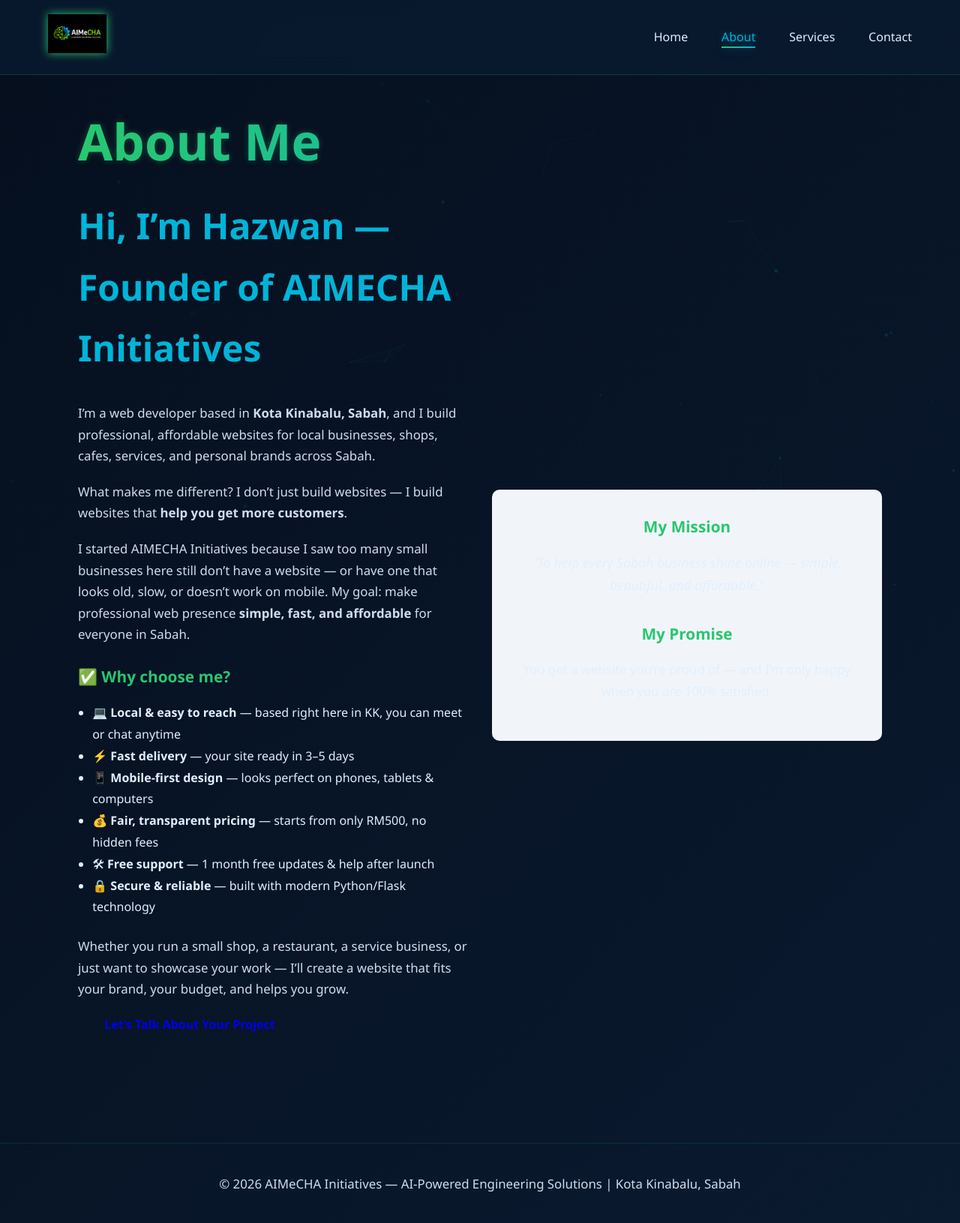
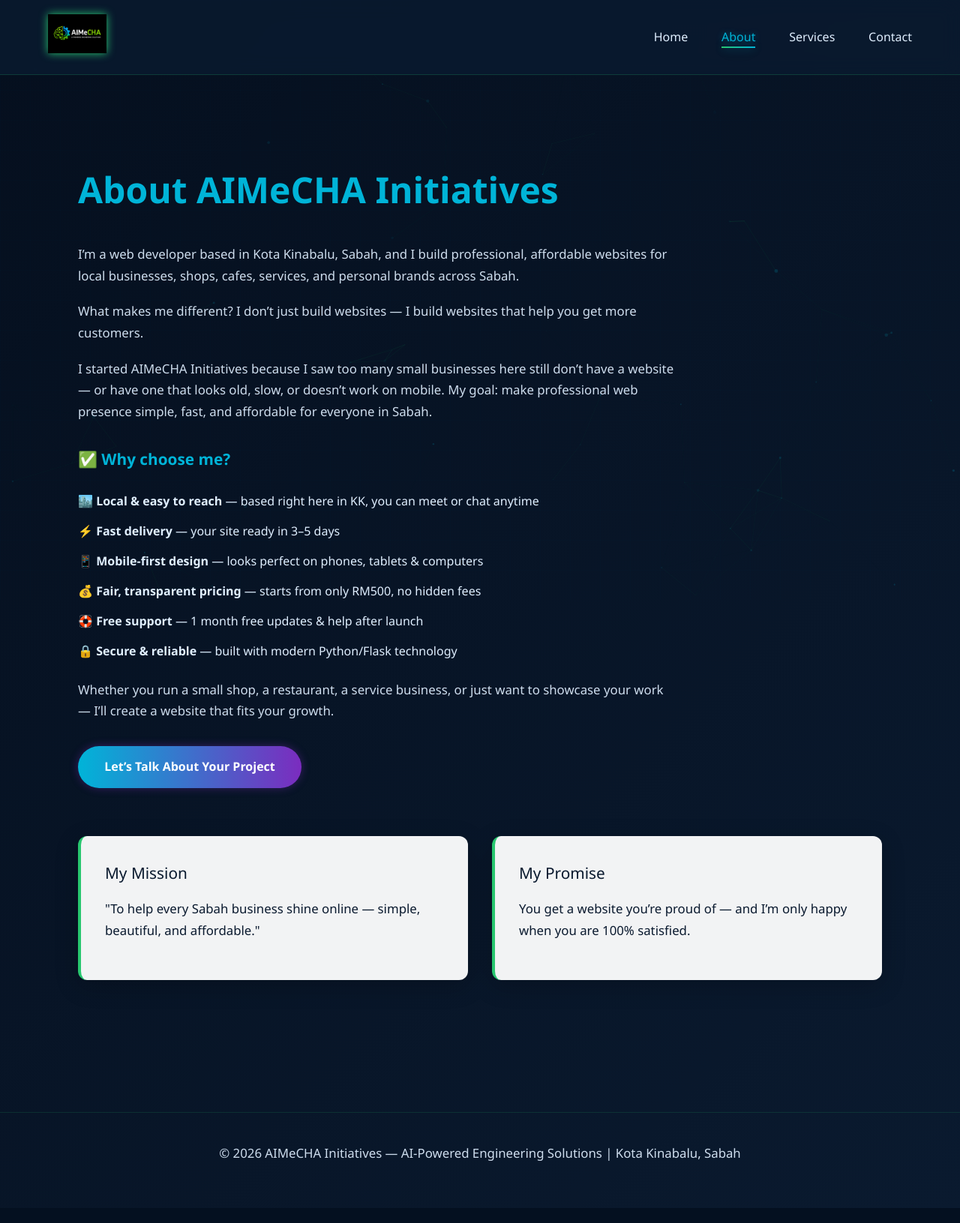
Before and after one commit to EUR-ING-Tc-HazwanHosdi/AIMECHA-Initiatives, a Flask app: page /about in a window 1280 px wide. Shown: the top 1631 px of the page at 75% size. Run offline with Flask 3, Linux system fonts and the light colour scheme.

Commit message:
Update about.html

```diff
--- a/templates/about.html
+++ b/templates/about.html
@@ -1,39 +1,44 @@
 {% extends "base.html" %}
 
 {% block content %}
-<h1>About Me</h1>
+<section class="section">
+    <div style="max-width: 800px;">
+        <h2>About AIMeCHA Initiatives</h2>
 
-<div style="display: grid; grid-template-columns: 1fr 1fr; gap: 2rem; align-items: center; margin: 2rem 0;">
-    <div>
-        <h2>Hi, I’m Hazwan — Founder of AIMECHA Initiatives</h2>
-        <p>I’m a web developer based in <strong>Kota Kinabalu, Sabah</strong>, and I build professional, affordable websites for local businesses, shops, cafes, services, and personal brands across Sabah.</p>
+        <p>I’m a web developer based in Kota Kinabalu, Sabah, and I build professional, affordable websites for local businesses, shops, cafes, services, and personal brands across Sabah.</p>
 
-        <p>What makes me different? I don’t just build websites — I build websites that <strong>help you get more customers</strong>.</p>
+        <p>What makes me different? I don’t just build websites — I build websites that help you get more customers.</p>
 
-        <p>I started AIMECHA Initiatives because I saw too many small businesses here still don’t have a website — or have one that looks old, slow, or doesn’t work on mobile. My goal: make professional web presence <strong>simple, fast, and affordable</strong> for everyone in Sabah.</p>
+        <p>I started AIMeCHA Initiatives because I saw too many small businesses here still don’t have a website — or have one that looks old, slow, or doesn’t work on mobile. My goal: make professional web presence simple, fast, and affordable for everyone in Sabah.</p>
 
-        <h3 style="margin-top: 1.5rem;">✅ Why choose me?</h3>
-        <ul style="line-height: 1.8; padding-left: 1.2rem;">
-            <li>💻 <strong>Local & easy to reach</strong> — based right here in KK, you can meet or chat anytime</li>
-            <li>⚡ <strong>Fast delivery</strong> — your site ready in 3–5 days</li>
-            <li>📱 <strong>Mobile-first design</strong> — looks perfect on phones, tablets & computers</li>
-            <li>💰 <strong>Fair, transparent pricing</strong> — starts from only RM500, no hidden fees</li>
-            <li>🛠 <strong>Free support</strong> — 1 month free updates & help after launch</li>
-            <li>🔒 <strong>Secure & reliable</strong> — built with modern Python/Flask technology</li>
+
+        <h3 style="margin-top: 2rem; color: var(--accent-blue);">✅ Why choose me?</h3>
+        <ul style="list-style: none; padding-left: 0; margin: 1.5rem 0;">
+            <li style="margin-bottom: 0.8rem;">🏙️ <strong>Local & easy to reach</strong> — based right here in KK, you can meet or chat anytime</li>
+            <li style="margin-bottom: 0.8rem;">⚡ <strong>Fast delivery</strong> — your site ready in 3–5 days</li>
+            <li style="margin-bottom: 0.8rem;">📱 <strong>Mobile-first design</strong> — looks perfect on phones, tablets & computers</li>
+            <li style="margin-bottom: 0.8rem;">💰 <strong>Fair, transparent pricing</strong> — starts from only RM500, no hidden fees</li>
+            <li style="margin-bottom: 0.8rem;">🛟 <strong>Free support</strong> — 1 month free updates & help after launch</li>
+            <li style="margin-bottom: 0.8rem;">🔒 <strong>Secure & reliable</strong> — built with modern Python/Flask technology</li>
         </ul>
 
-        <p style="margin-top: 1.5rem;">Whether you run a small shop, a restaurant, a service business, or just want to showcase your work — I’ll create a website that fits your brand, your budget, and helps you grow.</p>
+        <p>Whether you run a small shop, a restaurant, a service business, or just want to showcase your work — I’ll create a website that fits your growth.</p>
 
-        <a href="/contact" class="btn" style="margin-top: 1rem;">Let’s Talk About Your Project</a>
+        <div class="btn-group" style="margin-top: 2rem;">
+            <a href="/contact" class="btn btn-purple">Let’s Talk About Your Project</a>
+        </div>
     </div>
 
-    <div style="background: #f1f5f9; padding: 2rem; border-radius: 10px; text-align: center;">
-        <h3>My Mission</h3>
-        <p style="font-size: 1.1rem; font-style: italic;">"To help every Sabah business shine online — simple, beautiful, and affordable."</p>
-
-        <h3 style="margin-top: 2rem;">My Promise</h3>
-        <p>You get a website you’re proud of — and I’m only happy when you are 100% satisfied.</p>
+    <!-- High Contrast White Boxes -->
+    <div style="display: grid; grid-template-columns: 1fr 1fr; gap: 2rem; margin-top: 4rem;">
+        <div class="highlight-box">
+            <h3>My Mission</h3>
+            <p>"To help every Sabah business shine online — simple, beautiful, and affordable."</p>
+        </div>
+        <div class="highlight-box">
+            <h3>My Promise</h3>
+            <p>You get a website you’re proud of — and I’m only happy when you are 100% satisfied.</p>
+        </div>
     </div>
-</div>
-
+</section>
 {% endblock %}
```
